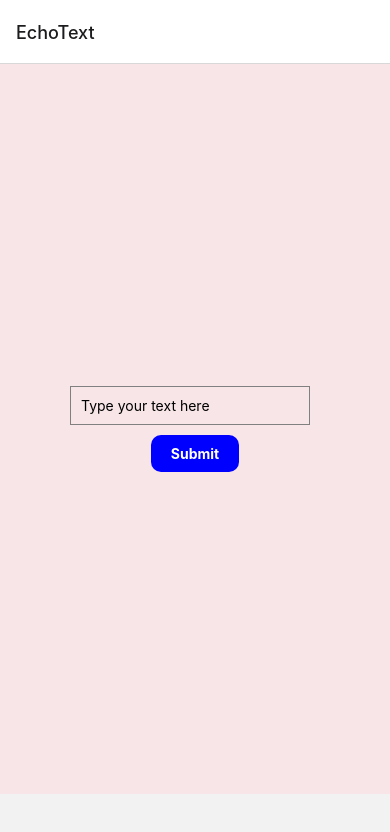
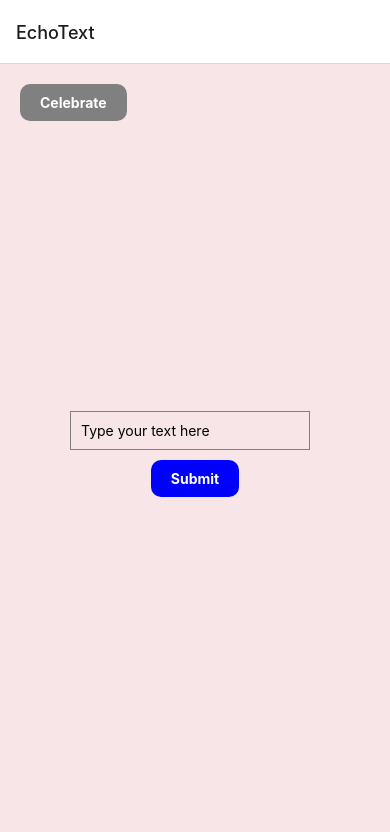
Before and after one commit to mriansabado/echo-text-app, a React Native app: screen / in a window 390 px wide. Shown: the top 832 px of the page. Built offline with nearby package versions, Linux system fonts and the light colour scheme.

Commit message:
added the Celebreate button that toggle the animation on the results page

```diff
--- a/App.js
+++ b/App.js
@@ -1,8 +1,9 @@
 import React, { useState } from 'react';
-import { View, TextInput, Text, StyleSheet, TouchableOpacity, TouchableWithoutFeedback, Keyboard } from 'react-native';
+import { View, Text, StyleSheet, TouchableOpacity, TextInput, TouchableWithoutFeedback, Keyboard } from 'react-native';
 import { NavigationContainer } from '@react-navigation/native';
 import { createStackNavigator } from '@react-navigation/stack';
 import { Ionicons } from '@expo/vector-icons';
+import LottieView from 'lottie-react-native';
 
 const Stack = createStackNavigator();
 
@@ -19,17 +20,22 @@ const BigWordApp = () => {
 
 const HomeScreen = ({ navigation }) => {
   const [text, setText] = useState('');
+  const [showAnimation, setShowAnimation] = useState(false); // State to control animation visibility
 
   const handleTextChange = (inputText) => {
     setText(inputText);
   };
 
   const handleEnterPress = () => {
-    navigation.navigate('BigWordScreen', { text });
+    navigation.navigate('BigWordScreen', { text, showAnimation });
   };
 
   const handleClearAll = () => {
     setText('');
+  };
+
+  const toggleAnimation = () => {
+    setShowAnimation(!showAnimation); // Toggle animation visibility
   };
 
   const dismissKeyboard = () => {
@@ -39,6 +45,12 @@ const HomeScreen = ({ navigation }) => {
   return (
     <TouchableWithoutFeedback onPress={dismissKeyboard}>
       <View style={styles.container}>
+        <TouchableOpacity
+          style={[styles.animationButton, showAnimation ? styles.animationButtonActive : styles.animationButtonInactive]}
+          onPress={toggleAnimation}
+        >
+          <Text style={styles.animationButtonText}>Celebrate</Text>
+        </TouchableOpacity>
         <View style={styles.inputContainer}>
           <TextInput
             style={styles.input}
@@ -61,14 +73,24 @@ const HomeScreen = ({ navigation }) => {
 };
 
 const BigWordScreen = ({ route, navigation }) => {
-  const { text } = route.params;
+  const { text, showAnimation } = route.params;
 
   return (
     <View style={styles.container}>
+      {showAnimation && (
+        <LottieView
+          source={require('./assets/animations/Animation - 1708757997694.json')} // Adjust path accordingly
+          autoPlay
+          loop
+          style={styles.animation}
+        />
+      )}
       <Text style={styles.bigText}>{text}</Text>
-      <TouchableOpacity style={styles.backButton} onPress={() => navigation.goBack()}>
-        <Text style={styles.backButtonText}>Back to text</Text>
-      </TouchableOpacity>
+      <View style={styles.backButtonContainer}>
+        <TouchableOpacity style={styles.backButton} onPress={() => navigation.goBack()}>
+          <Text style={styles.backButtonText}>Back to text</Text>
+        </TouchableOpacity>
+      </View>
     </View>
   );
 };
@@ -79,8 +101,7 @@ const styles = StyleSheet.create({
     justifyContent: 'center',
     alignItems: 'center',
     paddingHorizontal: 20,
-    marginBottom: 50,
-    backgroundColor: '#f7e5e7'
+    backgroundColor: '#f7e5e7',
   },
   inputContainer: {
     flexDirection: 'row',
@@ -107,13 +128,53 @@ const styles = StyleSheet.create({
     color: 'white',
     fontWeight: 'bold',
   },
+  animationButton: {
+    position: 'absolute',
+    top: 20,
+    left: 20,
+    paddingVertical: 10,
+    paddingHorizontal: 20,
+    borderRadius: 10,
+  },
+  animationButtonActive: {
+    backgroundColor: 'green',
+  },
+  animationButtonInactive: {
+    backgroundColor: 'gray',
+  },
+  animationButtonText: {
+    color: 'white',
+    fontWeight: 'bold',
+  },
+  input: {
+    flex: 1,
+    borderWidth: 1,
+    borderColor: 'gray',
+    padding: 10,
+    marginRight: 10,
+  },
+  clearButton: {
+    padding: 10,
+  },
+  submitButton: {
+    backgroundColor: 'blue',
+    paddingVertical: 10,
+    paddingHorizontal: 20,
+    borderRadius: 10,
+  },
+  buttonText: {
+    color: 'white',
+    fontWeight: 'bold',
+  },
   bigText: {
     fontSize: 100,
     fontWeight: 'bold',
   },
-  backButton: {
+  backButtonContainer: {
     position: 'absolute',
     bottom: 20,
+  },
+  backButton: {
     backgroundColor: 'red',
     paddingVertical: 10,
     paddingHorizontal: 20,
@@ -124,6 +185,15 @@ const styles = StyleSheet.create({
     fontWeight: 'bold',
     fontSize: 18,
   },
+  animation: {
+    position: 'absolute',
+    top: '50%',
+    left: '50%',
+    width: 300,
+    height: 200,
+    marginLeft: -100,
+    marginTop: -100,
+  },
 });
 
 export default BigWordApp;
```
